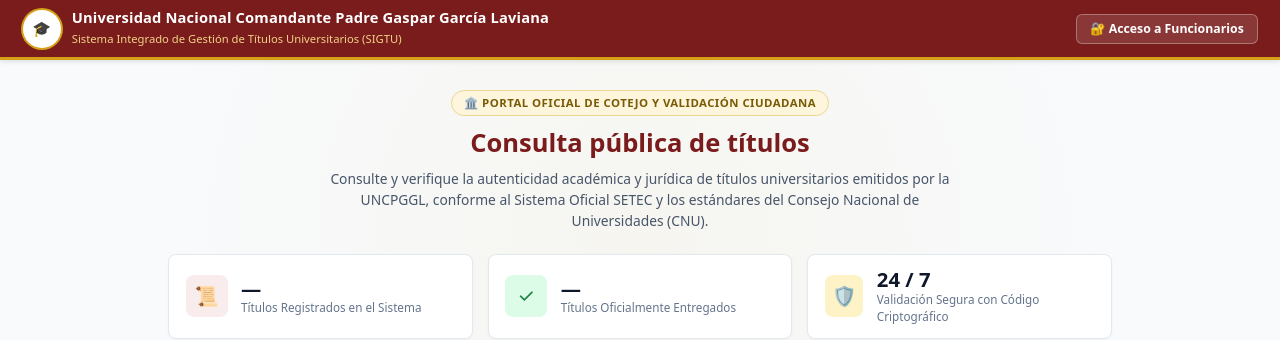
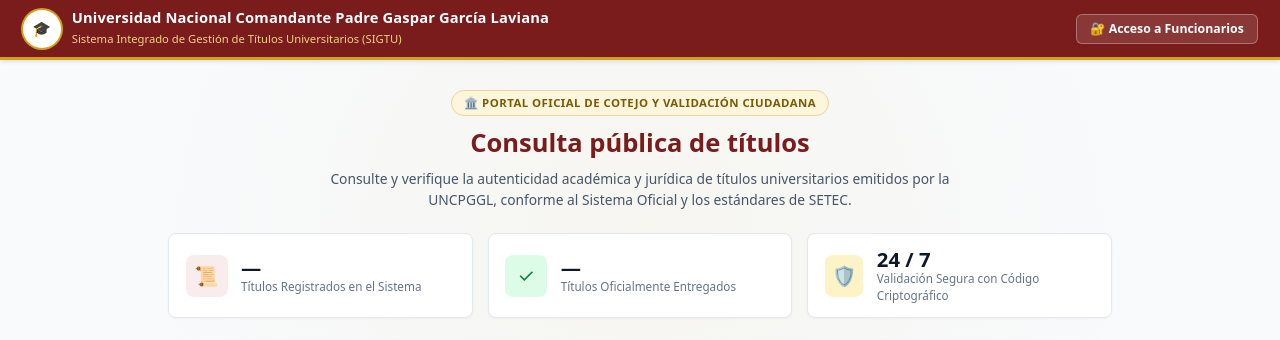
Before and after one commit to Koforth/sistema-titulacion, a React (Vite) app in the folder frontend/: page / in a window 1280 px wide. Shown: the top 340 px of the page. Built offline with nearby package versions, Linux system fonts and the light colour scheme; no server answers.

Commit message:
fix(consulta-publica): reemplazar siglas CNU por SETEC en textos y membrete oficial

```diff
--- a/frontend/src/pages/ConsultaPublica.tsx
+++ b/frontend/src/pages/ConsultaPublica.tsx
@@ -76,7 +76,7 @@ export function ConsultaHome() {
             Consulta pública de títulos
           </h2>
           <p className="public-hero-desc">
-            Consulte y verifique la autenticidad académica y jurídica de títulos universitarios emitidos por la UNCPGGL, conforme al Sistema Oficial SETEC y los estándares del Consejo Nacional de Universidades (CNU).
+            Consulte y verifique la autenticidad académica y jurídica de títulos universitarios emitidos por la UNCPGGL, conforme al Sistema Oficial y los estándares de SETEC.
           </p>
         </section>
 
@@ -319,7 +319,7 @@ export function Verificar() {
             <div className="cert-header">
               <div style={{ fontSize: '2.5rem', marginBottom: '0.3rem' }}>🏛️</div>
               <h2>UNIVERSIDAD NACIONAL COMANDANTE PADRE GASPAR GARCÍA LAVIANA</h2>
-              <h3>República de Nicaragua · Consejo Nacional de Universidades (CNU)</h3>
+              <h3>República de Nicaragua · SETEC</h3>
               <p style={{ margin: '0.2rem 0 0 0', fontSize: '0.78rem', color: '#64748b' }}>
                 Secretaría General · Dirección de Registro y Titulación Universitaria
               </p>
@@ -404,7 +404,7 @@ export function Verificar() {
                 <div><strong>Identificador Único (UUID):</strong> <code>{t.uuid}</code></div>
                 <div><strong>Fecha y Hora de Cotejo:</strong> {t.fecha_consulta || new Date().toLocaleString()}</div>
                 <div style={{ marginTop: '0.4rem', fontSize: '0.7rem', color: '#64748b', lineHeight: 1.3 }}>
-                  La presente constancia electrónica certifica la correspondencia de los datos con el Libro Oficial de Títulos de la Universidad Nacional Comandante Padre Gaspar García Laviana, amparada por la normativa nacional del CNU.
+                  La presente constancia electrónica certifica la correspondencia de los datos con el Libro Oficial de Títulos de la Universidad Nacional Comandante Padre Gaspar García Laviana, amparada por la normativa nacional de SETEC.
                 </div>
               </div>
 
```
